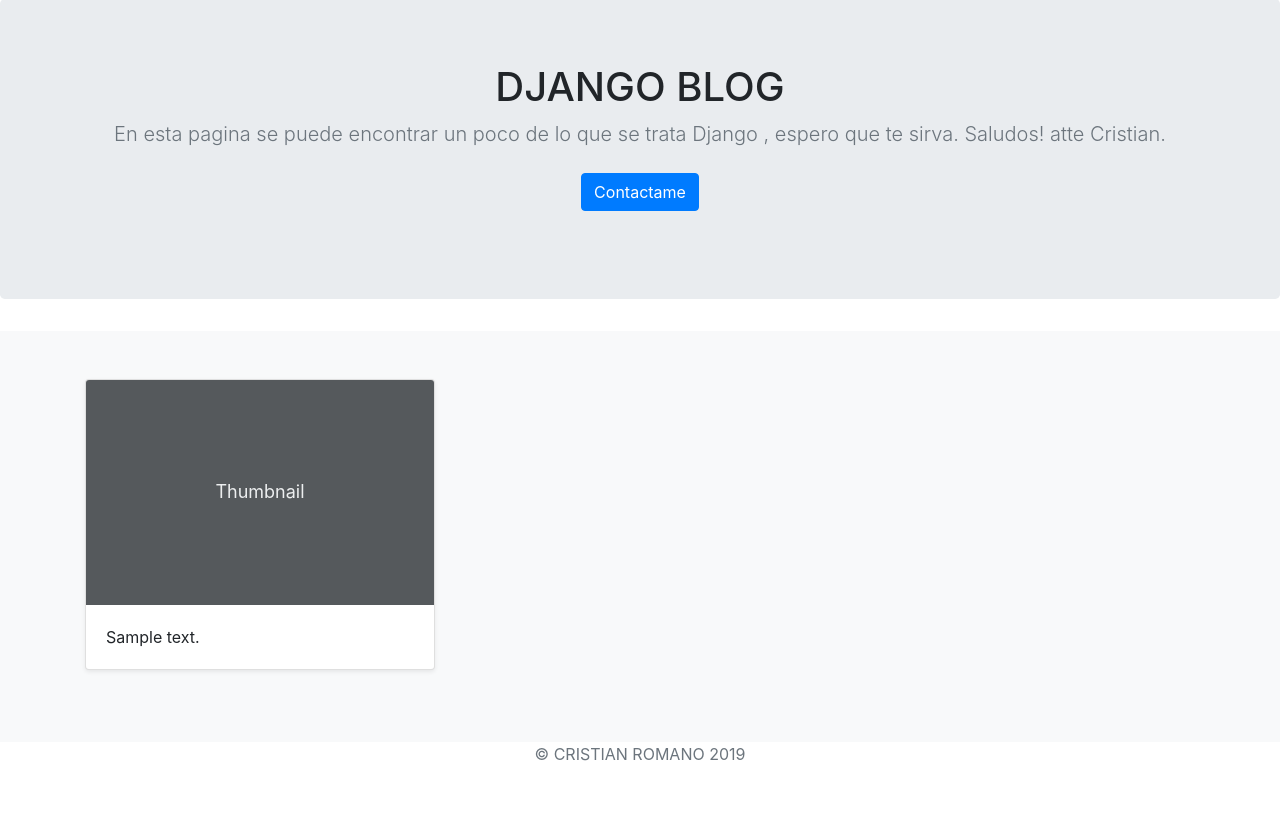
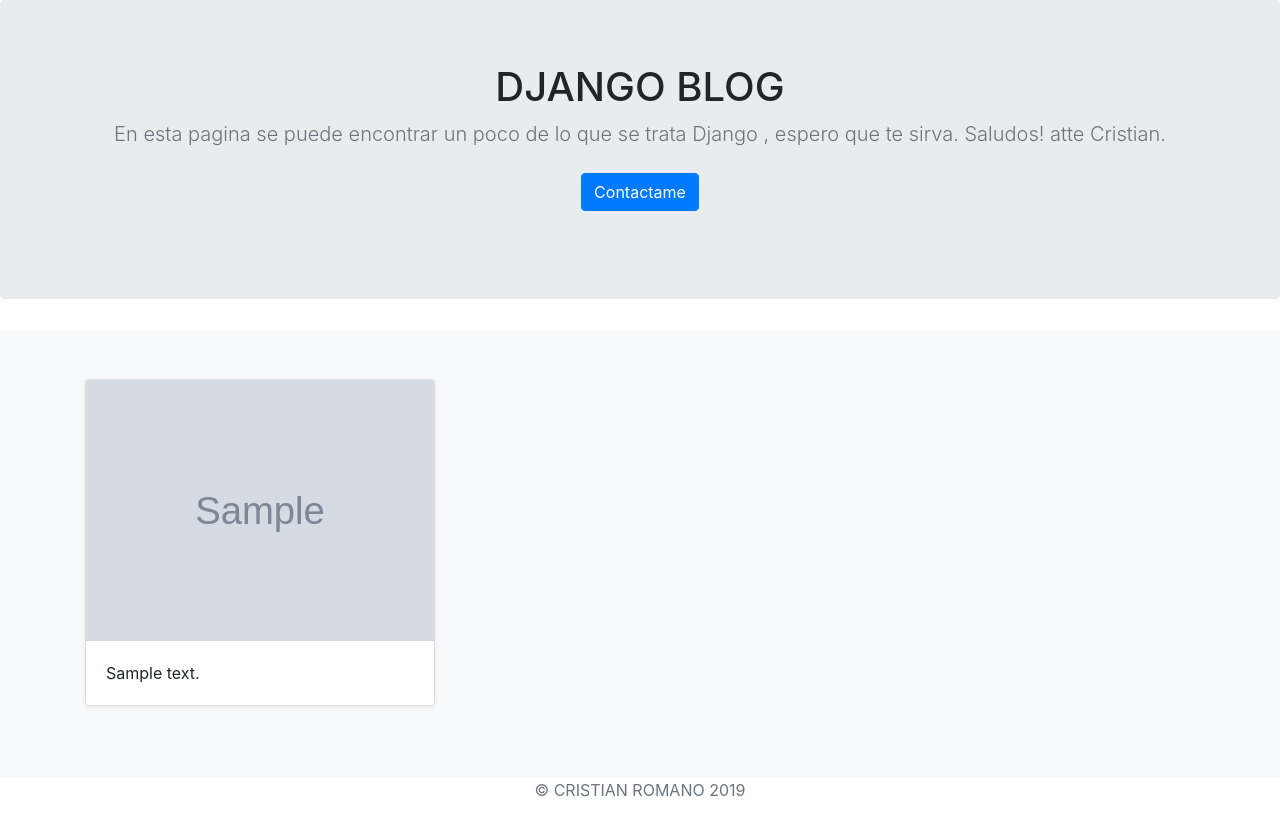
Before and after one commit to CRISTIANROMANO23/portfolio, a Django app: template jobs/templates/jobs/home.html in a window 1280 px wide. Shown: the part 57-875 px from the top of the page. Before the commit the page ends 818 px from the top, so only its background shows below. Run offline with Django 3.2, Linux system fonts and the light colour scheme; the template is opened without the code that fills it: most values are stand-ins (such as "Sample title", 1, 10 or a date in 2020); grey boxes marked "Sample" are stand-in pictures; data that the repository does not hold is empty; some libraries are stand-ins or nearby versions.

Commit message:
ADD BOOTSTRAP AND JOBS

```diff
--- a/jobs/templates/jobs/home.html
+++ b/jobs/templates/jobs/home.html
@@ -7,7 +7,6 @@
   <meta name="generator" content="Jekyll v3.8.5">
   <title>Album example · Bootstrap</title>
 
-    <link rel="canonical" href="https://getbootstrap.com/docs/4.3/examples/album/">
 
   <!-- Bootstrap core CSS -->
   <link rel="stylesheet" href="https://stackpath.bootstrapcdn.com/bootstrap/4.3.1/css/bootstrap.min.css" integrity="sha384-ggOyR0iXCbMQv3Xipma34MD+dH/1fQ784/j6cY/iJTQUOhcWr7x9JvoRxT2MZw1T" crossorigin="anonymous">
@@ -28,8 +27,6 @@
     }
   }
   </style>
-    <!-- Custom styles for this template -->
-    <link href="album.css" rel="stylesheet">
 </head>
 <body>
   <header>
@@ -68,18 +65,16 @@
           {% for job in jobs.all %}
           <div class="col-md-4">
             <div class="card mb-4 shadow-sm">
-            <svg class="bd-placeholder-img card-img-top" width="100%" height="225" xmlns="http://www.w3.org/2000/svg" preserveAspectRatio="xMidYMid slice" focusable="false" role="img" aria-label="Placeholder: Thumbnail"><title>Placeholder</title><rect width="100%" height="100%" fill="#55595c"/><text x="50%" y="50%" fill="#eceeef" dy=".3em">Thumbnail</text></svg>
+              <img class="card-img-top" src ='{{ job.image.url }}' />
               <div class="card-body">
                 <p class="card-text">{{ job.summary }}</p>
               </div>
             </div>
           </div>
           {% endfor %}
-
         </div>
       </div>
     </div>
-
 
   </main>
 
@@ -91,4 +86,5 @@
   <script src="https://code.jquery.com/jquery-3.3.1.slim.min.js" integrity="sha384-q8i/X+965DzO0rT7abK41JStQIAqVgRVzpbzo5smXKp4YfRvH+8abtTE1Pi6jizo" crossorigin="anonymous"></script>
   <script src="https://cdnjs.cloudflare.com/ajax/libs/popper.js/1.14.7/umd/popper.min.js" integrity="sha384-UO2eT0CpHqdSJQ6hJty5KVphtPhzWj9WO1clHTMGa3JDZwrnQq4sF86dIHNDz0W1" crossorigin="anonymous"></script>
   <script src="https://stackpath.bootstrapcdn.com/bootstrap/4.3.1/js/bootstrap.min.js" integrity="sha384-JjSmVgyd0p3pXB1rRibZUAYoIIy6OrQ6VrjIEaFf/nJGzIxFDsf4x0xIM+B07jRM" crossorigin="anonymous"></script>
+</body>
 </html>
--- a/jobs/views.py
+++ b/jobs/views.py
@@ -1,6 +1,7 @@
 from django.shortcuts import render
 
 from .models import Job
+
 def home(request):
-    jobs = Job.objects #va a agarrar todos los objectos de la database y convertirlos en objeto de python
-    return render(request ,'jobs/home.html')
+    jobs = Job.objects
+    return render(request ,'jobs/home.html' , {'jobs':jobs})
--- a/portfolio/settings.py
+++ b/portfolio/settings.py
@@ -74,14 +74,12 @@ WSGI_APPLICATION = 'portfolio.wsgi.application'
 
 # Database
 # https://docs.djangoproject.com/en/2.0/ref/settings/#databases
-
 DATABASES = {
     'default': {
         'ENGINE': 'django.db.backends.sqlite3',
         'NAME': os.path.join(BASE_DIR, 'db.sqlite3'),
-    }
-}
-
+        }
+  }
 
 # Password validation
 # https://docs.djangoproject.com/en/2.0/ref/settings/#auth-password-validators
```
Lines whose indentation alone changed are shown as unchanged.
